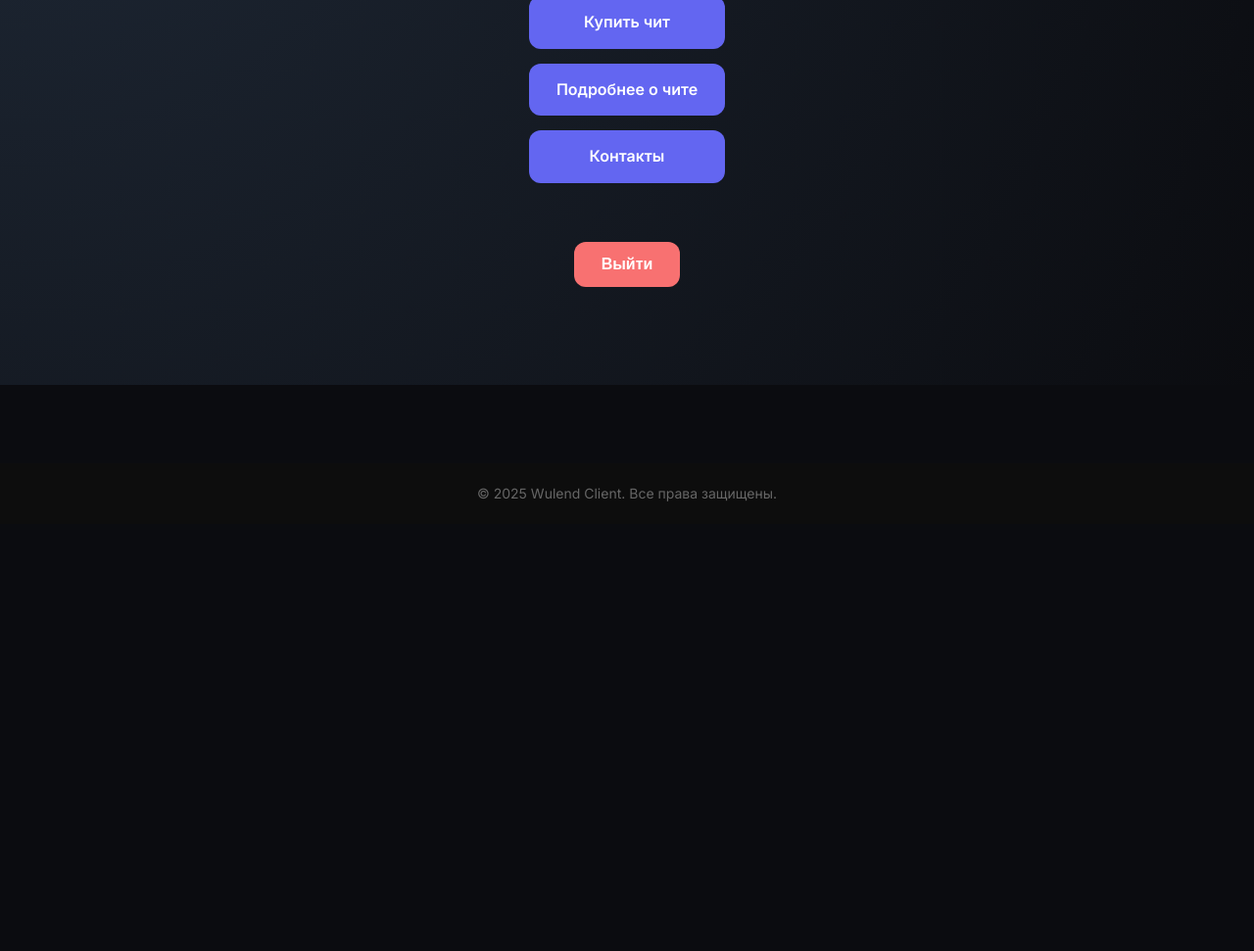
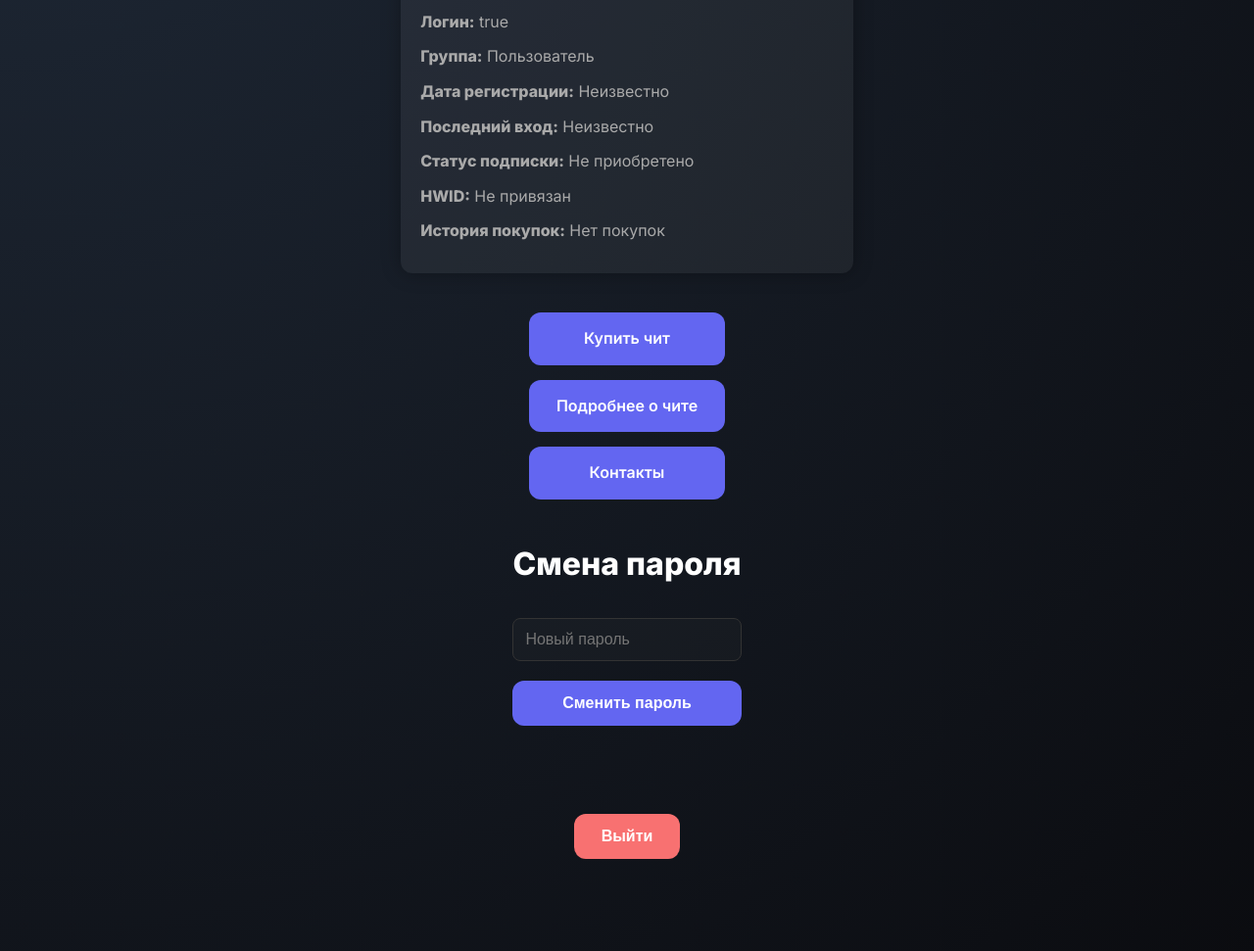
Before and after one commit to sysja/Wulend, a plain HTML site: page profile.html in a window 1280 px wide. Shown: the part 399-1370 px from the top of the page at 98% size. Before the commit the page ends 934 px from the top, so only its background shows below. Drawn offline with Linux system fonts and the light colour scheme; sample sign-in values are in the browser's storage.

Commit message:
profile.html

```diff
--- a/profile.html
+++ b/profile.html
@@ -94,6 +94,29 @@
       margin-bottom: 20px;
     }
 
+    .profile-info {
+      max-width: 600px;
+      text-align: left;
+      margin-bottom: 40px;
+      background: var(--card);
+      border-radius: 12px;
+      padding: 20px;
+      box-shadow: 0 0 20px rgba(0, 0, 0, 0.3);
+    }
+
+    .profile-info h2 {
+      font-size: 32px;
+      font-weight: 800;
+      color: white;
+      margin-bottom: 20px;
+    }
+
+    .profile-info p {
+      font-size: 16px;
+      color: #aaa;
+      margin: 10px 0;
+    }
+
     .profile-links {
       display: flex;
       flex-direction: column;
@@ -115,6 +138,64 @@
 
     .profile-links a:hover {
       background: #4f46e5;
+    }
+
+    .password-change {
+      max-width: 400px;
+      text-align: left;
+      margin-bottom: 40px;
+    }
+
+    .password-change h2 {
+      font-size: 32px;
+      font-weight: 800;
+      color: white;
+      margin-bottom: 20px;
+    }
+
+    .password-change form {
+      display: flex;
+      flex-direction: column;
+    }
+
+    .password-change input {
+      margin: 10px 0;
+      padding: 12px;
+      border: 1px solid #333;
+      border-radius: 8px;
+      background: rgba(255, 255, 255, 0.02);
+      color: var(--text);
+      font-size: 16px;
+    }
+
+    .password-change button {
+      margin: 10px 0;
+      padding: 14px;
+      border: none;
+      border-radius: 12px;
+      background: var(--accent);
+      color: white;
+      font-weight: 600;
+      font-size: 16px;
+      cursor: pointer;
+      transition: 0.2s;
+    }
+
+    .password-change button:hover {
+      background: #4f46e5;
+    }
+
+    .error, .success {
+      font-size: 14px;
+      margin-top: 10px;
+    }
+
+    .error {
+      color: #f87171;
+    }
+
+    .success {
+      color: #34d399;
     }
 
     .logout {
@@ -158,11 +239,28 @@
   <section class="profile">
     <h1>Личный кабинет</h1>
     <p>Добро пожаловать, <span id="username"></span>!</p>
-    <p>Здесь вы можете управлять своим аккаунтом и получить доступ к основным разделам.</p>
+    <div class="profile-info">
+      <h2>Информация об аккаунте</h2>
+      <p><strong>Логин:</strong> <span id="usernameDisplay"></span></p>
+      <p><strong>Группа:</strong> <span id="group"></span></p>
+      <p><strong>Дата регистрации:</strong> <span id="regDate"></span></p>
+      <p><strong>Последний вход:</strong> <span id="lastLogin"></span></p>
+      <p><strong>Статус подписки:</strong> <span id="subscription"></span></p>
+      <p><strong>HWID:</strong> <span id="hwid"></span></p>
+      <p><strong>История покупок:</strong> <span id="purchaseHistory">Нет покупок</span></p>
+    </div>
     <div class="profile-links">
       <a href="buy.html" target="_blank">Купить чит</a>
       <a href="details.html" target="_blank">Подробнее о чите</a>
       <a href="contacts.html" target="_blank">Контакты</a>
+    </div>
+    <div class="password-change">
+      <h2>Смена пароля</h2>
+      <form id="passwordForm">
+        <input type="password" id="newPassword" placeholder="Новый пароль" required>
+        <button type="submit">Сменить пароль</button>
+      </form>
+      <p id="passwordMessage" class="error"></p>
     </div>
     <button class="logout" onclick="logout()">Выйти</button>
   </section>
@@ -175,8 +273,25 @@
     if (!localStorage.getItem('loggedInUser')) {
       window.location.href = 'login.html';
     }
-    const usernameSpan = document.getElementById('username');
-    usernameSpan.textContent = localStorage.getItem('loggedInUser') || 'Пользователь';
+    const username = localStorage.getItem('loggedInUser') || 'Пользователь';
+    document.getElementById('username').textContent = username;
+    document.getElementById('usernameDisplay').textContent = username;
+    document.getElementById('group').textContent = localStorage.getItem(`group_${username}`) || 'Пользователь';
+    document.getElementById('regDate').textContent = localStorage.getItem(`regDate_${username}`) || 'Неизвестно';
+    document.getElementById('lastLogin').textContent = localStorage.getItem(`lastLogin_${username}`) || 'Неизвестно';
+    document.getElementById('subscription').textContent = localStorage.getItem(`subscription_${username}`) || 'Не приобретено';
+    document.getElementById('hwid').textContent = localStorage.getItem(`hwid_${username}`) || 'Не привязан';
+
+    document.getElementById('passwordForm').addEventListener('submit', function(e) {
+      e.preventDefault();
+      const newPassword = document.getElementById('newPassword').value;
+      const message = document.getElementById('passwordMessage');
+      localStorage.setItem(`user_${username}`, newPassword);
+      message.className = 'success';
+      message.textContent = 'Пароль успешно изменён';
+      document.getElementById('newPassword').value = '';
+    });
+
     function logout() {
       localStorage.removeItem('loggedInUser');
       window.location.href = 'login.html';
```
